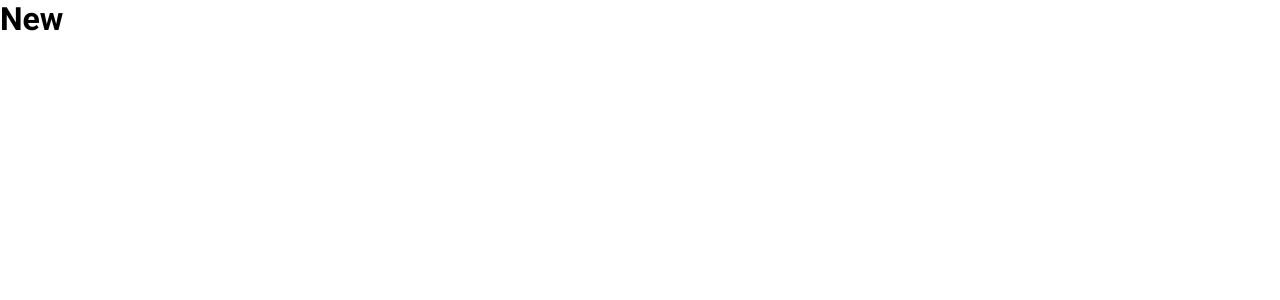
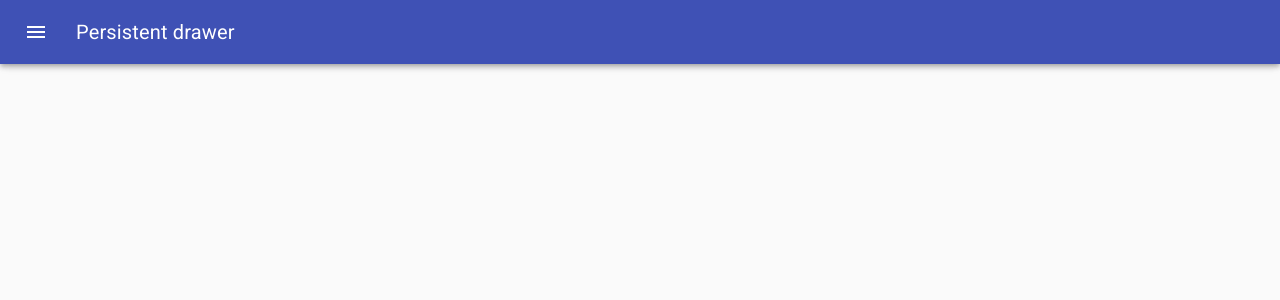
Before and after one commit to douglas06mp/react-ColorPalette, a React (Create React App) app: page /palette/new in a window 1280 px wide. Shown: the top 300 px of the page. Built offline with nearby package versions, Linux system fonts and the light colour scheme.

Commit message:
add Drawer from material-ui and ColorPicker from react-color in NewPaletteForm component

```diff
--- a/package.json
+++ b/package.json
@@ -13,6 +13,7 @@
     "node-sass": "^4.13.1",
     "rc-slider": "^9.2.1",
     "react": "^16.12.0",
+    "react-color": "^2.18.0",
     "react-copy-to-clipboard": "^5.0.2",
     "react-dom": "^16.12.0",
     "react-router-dom": "^5.1.2",
--- a/src/components/NewPaletteForm.js
+++ b/src/components/NewPaletteForm.js
@@ -1,11 +1,157 @@
 import React, { Component } from 'react';
+import clsx from 'clsx';
+import { withStyles } from '@material-ui/core/styles';
+import Drawer from '@material-ui/core/Drawer';
+import CssBaseline from '@material-ui/core/CssBaseline';
+import AppBar from '@material-ui/core/AppBar';
+import Toolbar from '@material-ui/core/Toolbar';
+import Typography from '@material-ui/core/Typography';
+import Divider from '@material-ui/core/Divider';
+import IconButton from '@material-ui/core/IconButton';
+import MenuIcon from '@material-ui/icons/Menu';
+import ChevronLeftIcon from '@material-ui/icons/ChevronLeft';
+import Button from '@material-ui/core/Button';
+import { ChromePicker } from 'react-color';
 
-export default class NewPaletteForm extends Component {
+const drawerWidth = 400;
+
+const styles = theme => ({
+  root: {
+    display: 'flex'
+  },
+  appBar: {
+    transition: theme.transitions.create(['margin', 'width'], {
+      easing: theme.transitions.easing.sharp,
+      duration: theme.transitions.duration.leavingScreen
+    })
+  },
+  appBarShift: {
+    width: `calc(100% - ${drawerWidth}px)`,
+    marginLeft: drawerWidth,
+    transition: theme.transitions.create(['margin', 'width'], {
+      easing: theme.transitions.easing.easeOut,
+      duration: theme.transitions.duration.enteringScreen
+    })
+  },
+  menuButton: {
+    marginRight: theme.spacing(2)
+  },
+  hide: {
+    display: 'none'
+  },
+  drawer: {
+    width: drawerWidth,
+    flexShrink: 0
+  },
+  drawerPaper: {
+    width: drawerWidth
+  },
+  drawerHeader: {
+    display: 'flex',
+    alignItems: 'center',
+    padding: theme.spacing(0, 1),
+    ...theme.mixins.toolbar,
+    justifyContent: 'flex-end'
+  },
+  content: {
+    flexGrow: 1,
+    padding: theme.spacing(3),
+    transition: theme.transitions.create('margin', {
+      easing: theme.transitions.easing.sharp,
+      duration: theme.transitions.duration.leavingScreen
+    }),
+    marginLeft: -drawerWidth
+  },
+  contentShift: {
+    transition: theme.transitions.create('margin', {
+      easing: theme.transitions.easing.easeOut,
+      duration: theme.transitions.duration.enteringScreen
+    }),
+    marginLeft: 0
+  }
+});
+
+class NewPaletteForm extends Component {
+  state = { open: false };
+
+  handleDrawerOpen = () => {
+    this.setState({ open: true });
+  };
+
+  handleDrawerClose = () => {
+    this.setState({ open: false });
+  };
+
   render() {
+    const { classes } = this.props;
+    const { open } = this.state;
     return (
-      <div>
-        <h1>New</h1>
+      <div className={classes.root}>
+        <CssBaseline />
+        <AppBar
+          position="fixed"
+          className={clsx(classes.appBar, {
+            [classes.appBarShift]: open
+          })}
+        >
+          <Toolbar>
+            <IconButton
+              color="inherit"
+              aria-label="open drawer"
+              onClick={this.handleDrawerOpen}
+              edge="start"
+              className={clsx(classes.menuButton, open && classes.hide)}
+            >
+              <MenuIcon />
+            </IconButton>
+            <Typography variant="h6" noWrap>
+              Persistent drawer
+            </Typography>
+          </Toolbar>
+        </AppBar>
+        <Drawer
+          className={classes.drawer}
+          variant="persistent"
+          anchor="left"
+          open={open}
+          classes={{
+            paper: classes.drawerPaper
+          }}
+        >
+          <div className={classes.drawerHeader}>
+            <IconButton onClick={this.handleDrawerClose}>
+              <ChevronLeftIcon />
+            </IconButton>
+          </div>
+          <Divider />
+          <Typography variant="h4">Design Your Palette</Typography>
+          <div>
+            <Button variant="contained" color="secondary">
+              Clear Palette
+            </Button>
+            <Button variant="contained" color="primary">
+              Random Color
+            </Button>
+          </div>
+
+          <ChromePicker
+            color="purple"
+            onChangeComplete={newColor => console.log(newColor)}
+          />
+          <Button variant="contained" color="primary">
+            Add Color
+          </Button>
+        </Drawer>
+        <main
+          className={clsx(classes.content, {
+            [classes.contentShift]: open
+          })}
+        >
+          <div className={classes.drawerHeader} />
+        </main>
       </div>
     );
   }
 }
+
+export default withStyles(styles, { withTheme: true })(NewPaletteForm);
```
Also changed, not shown: 1 other file (tests, documents, lock files or other folders).
